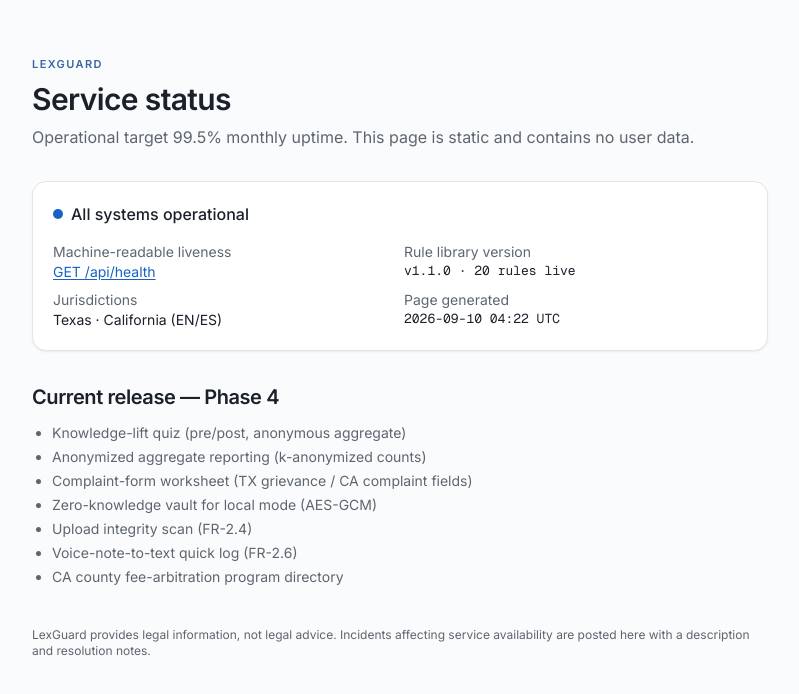
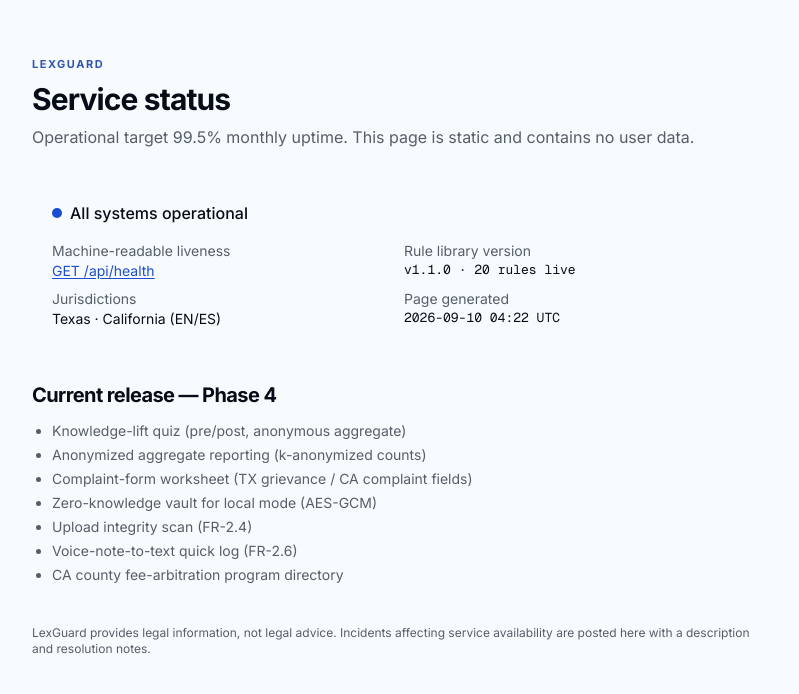
Before and after one commit to kosovohomes/LexGuard, a Next.js app: page /status in a window 1280 px wide. Shown: the top 694 px of the page, without its empty margins (240-1039 px from the left). Built offline with nearby package versions, Linux system fonts and the light colour scheme.

Commit message:
Update globals.css

```diff
--- a/src/app/globals.css
+++ b/src/app/globals.css
@@ -7,7 +7,7 @@
   --color-background: var(--background);
   --color-foreground: var(--foreground);
   --font-sans: var(--font-inter), ui-sans-serif, system-ui, sans-serif;
-  --font-display: var(--font-inter), ui-sans-serif, system-ui, sans-serif;
+  --font-display: var(--font-space-grotesk), var(--font-inter), ui-sans-serif, system-ui, sans-serif;
   --font-mono: var(--font-geist-mono), ui-monospace, monospace;
   --color-sidebar-ring: var(--sidebar-ring);
   --color-sidebar-border: var(--sidebar-border);
@@ -40,6 +40,11 @@
   --color-card: var(--card);
   --color-copper: var(--copper);
   --color-copper-foreground: var(--copper-foreground);
+  --color-signal: var(--signal);
+  --color-signal-foreground: var(--signal-foreground);
+  --color-ink: var(--ink);
+  --color-ink-foreground: var(--ink-foreground);
+  --color-ink-border: var(--ink-border);
   --radius-sm: calc(var(--radius) - 4px);
   --radius-md: calc(var(--radius) - 2px);
   --radius-lg: var(--radius);
@@ -48,67 +53,86 @@
 }
 
 /*
- * LexGuard design language — "Meridian"
+ * LexGuard design language — "Signal"
  *
- * Both previous directions ("The Docket" warm-paper serif, "Nightfall"
- * dark glass) were novelty themes; this product needs quiet, high-craft
- * professional clarity — the register of Stripe docs / Linear light mode /
- * modern civic tech. One idea carries the system:
+ * Prior directions ("The Docket" warm-paper serif, "Nightfall" dark glass,
+ * "Meridian" quiet single-sans) all played it safe. This pass is
+ * deliberately bolder while staying trustworthy for a stressed, sometimes
+ * unsafe audience — the register of a well-funded civic-tech product, not
+ * a marketing site:
  *
- *   A crisp LIGHT canvas, one confident federal blue, and hierarchy built
- *   entirely from a disciplined Inter type scale — never from decorative
- *   fonts, gradients, glows, or textures. Structure comes from hairline
- *   borders, an 8px spacing rhythm, small radii, and whisper-quiet shadows.
- *   Dense legal text and the case workspace stay scannable and calm.
+ *   A crisp paper-white canvas for dense case content (unchanged — legal
+ *   text must stay calm and scannable) PAIRED with a confident, saturated
+ *   "signal blue" primary, an electric violet accent used sparingly for
+ *   emphasis, and a bold geometric display face (Space Grotesk) that reads
+ *   as authoritative rather than decorative. The homepage marquee gets a
+ *   dedicated dark ink treatment with a ledger-grid texture and a soft
+ *   glow — scale and confidence, not gradients-for-their-own-sake.
  *
  * Token notes:
  * - --copper keeps its historical name (20+ files reference it) as the
- *   semantic "warning / caution" color; visually a calm amber-700 that
- *   passes AA as text on white.
+ *   semantic "warning / caution" color.
+ * - --signal is a NEW decorative accent (violet/magenta) — never used for
+ *   semantic states (destructive stays in the red family) so it can be
+ *   used freely for glows, underlines and highlight chips without
+ *   confusing it with danger or the quick-exit affordance.
+ * - --ink / --ink-foreground / --ink-border are a NEW dark surface trio,
+ *   used only by the homepage marquee (.lg-marquee) — the rest of the app
+ *   (dense case data, forms, admin) stays on the light canvas.
+ * - .lg-hero is left as the existing light "highlight panel" idiom
+ *   (reused outside Home, e.g. the case money-summary card) — untouched
+ *   so nothing outside Home regresses.
  * - Light-only by design: no .dark block, no dark: variant will ever match
  *   (no .dark class is applied), and color-scheme is pinned to light so
  *   native form controls (date pickers) render light.
- * - Plain-CSS classes below reference var(--font-inter) directly — they
- *   cannot consume the @theme inline indirection.
+ * - Plain-CSS classes below reference var(--font-inter) / var(--font-space-grotesk)
+ *   directly — they cannot consume the @theme inline indirection.
  */
 
 :root {
   color-scheme: light;
-  --radius: 0.625rem;
-  --background: oklch(0.988 0.002 248);
-  --foreground: oklch(0.245 0.02 255);
+  --radius: 0.75rem;
+  --background: oklch(0.986 0.004 250);
+  --foreground: oklch(0.16 0.026 262);
   --card: oklch(1 0 0);
-  --card-foreground: oklch(0.245 0.02 255);
+  --card-foreground: oklch(0.16 0.026 262);
   --popover: oklch(1 0 0);
-  --popover-foreground: oklch(0.245 0.02 255);
-  --primary: oklch(0.51 0.17 258);
-  --primary-foreground: oklch(0.995 0.002 248);
-  --secondary: oklch(0.962 0.005 248);
-  --secondary-foreground: oklch(0.35 0.02 254);
-  --muted: oklch(0.962 0.005 248);
-  --muted-foreground: oklch(0.505 0.02 252);
-  --accent: oklch(0.955 0.006 248);
-  --accent-foreground: oklch(0.245 0.02 255);
-  --destructive: oklch(0.577 0.208 27);
-  --destructive-foreground: oklch(0.995 0.002 248);
-  --copper: oklch(0.63 0.13 66);
-  --copper-foreground: oklch(0.995 0.005 95);
-  --border: oklch(0.923 0.006 252);
-  --input: oklch(0.9 0.008 252);
-  --ring: oklch(0.51 0.17 258);
-  --chart-1: oklch(0.51 0.17 258);
-  --chart-2: oklch(0.55 0.02 252);
-  --chart-3: oklch(0.72 0.13 75);
-  --chart-4: oklch(0.6 0.1 195);
-  --chart-5: oklch(0.55 0.12 340);
-  --sidebar: oklch(0.975 0.004 248);
-  --sidebar-foreground: oklch(0.245 0.02 255);
-  --sidebar-primary: oklch(0.51 0.17 258);
-  --sidebar-primary-foreground: oklch(0.995 0.002 248);
-  --sidebar-accent: oklch(0.955 0.006 248);
-  --sidebar-accent-foreground: oklch(0.245 0.02 255);
-  --sidebar-border: oklch(0.923 0.006 252);
-  --sidebar-ring: oklch(0.51 0.17 258);
+  --popover-foreground: oklch(0.16 0.026 262);
+  --primary: oklch(0.48 0.21 264);
+  --primary-foreground: oklch(0.99 0.005 250);
+  --secondary: oklch(0.96 0.006 250);
+  --secondary-foreground: oklch(0.32 0.02 258);
+  --muted: oklch(0.96 0.006 250);
+  --muted-foreground: oklch(0.48 0.02 256);
+  --accent: oklch(0.955 0.014 264);
+  --accent-foreground: oklch(0.16 0.026 262);
+  --destructive: oklch(0.58 0.21 27);
+  --destructive-foreground: oklch(0.99 0.005 90);
+  --copper: oklch(0.64 0.15 61);
+  --copper-foreground: oklch(0.995 0.006 95);
+  --signal: oklch(0.58 0.225 328);
+  --signal-foreground: oklch(0.99 0.01 328);
+  --border: oklch(0.9 0.01 258);
+  --input: oklch(0.87 0.013 258);
+  --ring: oklch(0.48 0.21 264);
+  --chart-1: oklch(0.48 0.21 264);
+  --chart-2: oklch(0.58 0.225 328);
+  --chart-3: oklch(0.64 0.15 61);
+  --chart-4: oklch(0.6 0.11 195);
+  --chart-5: oklch(0.55 0.02 252);
+  --sidebar: oklch(0.975 0.005 250);
+  --sidebar-foreground: oklch(0.16 0.026 262);
+  --sidebar-primary: oklch(0.48 0.21 264);
+  --sidebar-primary-foreground: oklch(0.99 0.005 250);
+  --sidebar-accent: oklch(0.955 0.014 264);
+  --sidebar-accent-foreground: oklch(0.16 0.026 262);
+  --sidebar-border: oklch(0.9 0.01 258);
+  --sidebar-ring: oklch(0.48 0.21 264);
+
+  /* Dark ink surface — homepage marquee only */
+  --ink: oklch(0.155 0.03 264);
+  --ink-foreground: oklch(0.97 0.008 250);
+  --ink-border: oklch(1 0 0 / 10%);
 }
 
 @layer base {
@@ -123,55 +147,58 @@
     font-feature-settings: "ss01" on, "cv05" on;
   }
   ::selection {
-    background: color-mix(in oklab, var(--primary) 18%, transparent);
+    background: color-mix(in oklab, var(--signal) 22%, transparent);
   }
   h1, h2, h3 {
-    letter-spacing: -0.02em;
+    letter-spacing: -0.025em;
   }
 }
 
 /* ---------- LexGuard component idioms ---------- */
 
-/* Display heading — Inter, tightened. Hierarchy via weight + tracking,
-   not a decorative face. */
+/* Display heading — Space Grotesk, bold and geometric. Carries the "bold
+   & striking" register site-wide since every view uses this one class. */
 .lg-display {
-  font-family: var(--font-inter), ui-sans-serif, system-ui, sans-serif;
-  font-weight: 600;
-  letter-spacing: -0.021em;
+  font-family: var(--font-space-grotesk), var(--font-inter), ui-sans-serif, system-ui, sans-serif;
+  font-weight: 700;
+  letter-spacing: -0.03em;
 }
 
 /* Kept for backward compatibility with views that reference it; renders
-   as solid ink — no gradient text in this system. */
+   as a bold two-tone gradient (primary → signal) for standout moments. */
 .lg-grad-text {
-  color: var(--foreground);
+  background: linear-gradient(100deg, var(--primary) 15%, var(--signal) 100%);
+  -webkit-background-clip: text;
+  background-clip: text;
+  color: transparent;
 }
 
 /* Small tracked label above sections and cards */
 .lg-eyebrow {
   font-family: var(--font-inter), ui-sans-serif, system-ui, sans-serif;
   font-size: 0.6875rem;
-  font-weight: 600;
-  letter-spacing: 0.13em;
+  font-weight: 700;
+  letter-spacing: 0.14em;
   text-transform: uppercase;
-  color: color-mix(in oklab, var(--primary) 62%, var(--muted-foreground));
+  color: color-mix(in oklab, var(--primary) 68%, var(--muted-foreground));
 }
 
-/* Panel — white surface, hairline border, whisper shadow */
-.lg-panel {
-  background: var(--card);
-  border: 1px solid var(--border);
-  border-radius: calc(var(--radius) + 4px);
-  box-shadow:
-    0 1px 2px oklch(0.24 0.02 255 / 4%),
-    0 1px 3px oklch(0.24 0.02 255 / 3%);
+/* Eyebrow variant for use on the dark marquee */
+.lg-eyebrow-inverse {
+  font-family: var(--font-inter), ui-sans-serif, system-ui, sans-serif;
+  font-size: 0.6875rem;
+  font-weight: 700;
+  letter-spacing: 0.14em;
+  text-transform: uppercase;
+  color: color-mix(in oklab, white 82%, var(--signal));
 }
 
-/* Hero panel — white with the faintest blue wash at the top; no texture,
-   no glows. Differentiation comes from scale and air. */
+/* Panel — white surface, hairline border, whisper shadow. Reused outside
+   Home (e.g. case money-summary card) — left as the calm light idiom. */
 .lg-hero {
   background: linear-gradient(
     180deg,
-    color-mix(in oklab, var(--primary) 4%, var(--card)) 0%,
+    color-mix(in oklab, var(--primary) 5%, var(--card)) 0%,
     var(--card) 58%
   );
   border: 1px solid var(--border);
@@ -179,6 +206,66 @@
   box-shadow:
     0 1px 2px oklch(0.24 0.02 255 / 4%),
     0 8px 24px -12px oklch(0.24 0.02 255 / 8%);
+}
+
+/* Marquee — the bold, dark, oversized homepage hero. NEW, Home-only. */
+.lg-marquee {
+  position: relative;
+  isolation: isolate;
+  overflow: hidden;
+  background: var(--ink);
+  color: var(--ink-foreground);
+  border: 1px solid var(--ink-border);
+  border-radius: calc(var(--radius) + 12px);
+  box-shadow:
+    0 1px 2px oklch(0.14 0.03 264 / 40%),
+    0 24px 60px -20px oklch(0.14 0.03 264 / 55%);
+}
+
+/* Ledger-grid texture — faint ruled lines evoking a case file, without
+   being a literal paper-texture cliché. Sits on ::before so content stays
+   crisp above it. */
+.lg-marquee::before {
+  content: "";
+  position: absolute;
+  inset: 0;
+  z-index: 0;
+  background-image:
+    linear-gradient(color-mix(in oklab, white 6%, transparent) 1px, transparent 1px),
+    linear-gradient(90deg, color-mix(in oklab, white 6%, transparent) 1px, transparent 1px);
+  background-size: 42px 42px;
+  mask-image: radial-gradient(ellipse 120% 90% at 20% 0%, black 35%, transparent 85%);
+}
+
+/* Glow — soft radial signal-violet + primary bloom behind the marquee's
+   headline. Decorative only; never used to carry meaning. */
+.lg-marquee::after {
+  content: "";
+  position: absolute;
+  z-index: 0;
+  top: -35%;
+  right: -15%;
+  width: 60%;
+  aspect-ratio: 1;
+  border-radius: 999px;
+  background: radial-gradient(closest-side, color-mix(in oklab, var(--signal) 55%, transparent), transparent);
+  filter: blur(60px);
+  opacity: 0.55;
+}
+
+.lg-marquee > * {
+  position: relative;
+  z-index: 1;
+}
+
+/* Giant ghost numeral — used behind the "how it works" step cards */
+.lg-numeral {
+  font-family: var(--font-space-grotesk), var(--font-inter), ui-sans-serif, system-ui, sans-serif;
+  font-weight: 700;
+  line-height: 0.8;
+  letter-spacing: -0.04em;
+  color: transparent;
+  -webkit-text-stroke: 1.5px color-mix(in oklab, var(--foreground) 12%, transparent);
 }
 
 /* Quiet underline link used in footers and body copy */
@@ -201,6 +288,15 @@
   font-variant-numeric: tabular-nums;
   letter-spacing: 0.02em;
   line-height: 1;
+}
+
+/* Bold card hover lift — used for the redesigned Home cards */
+.lg-lift {
+  transition: transform 180ms ease, box-shadow 180ms ease, border-color 180ms ease;
+}
+.lg-lift:hover {
+  transform: translateY(-3px);
+  box-shadow: 0 16px 32px -18px oklch(0.24 0.02 255 / 18%);
 }
 
 /* Custom scrollbar — thin, neutral */
```
